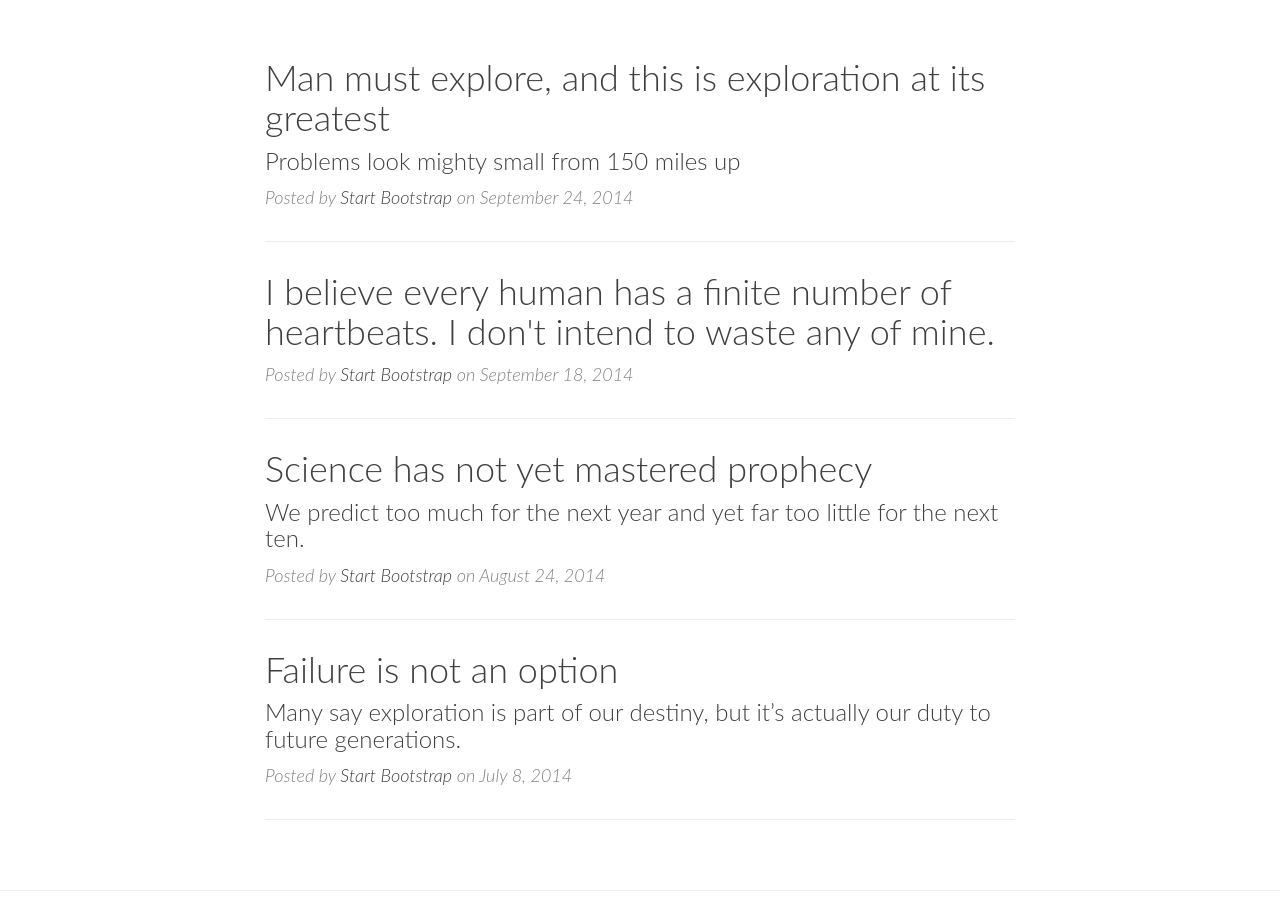
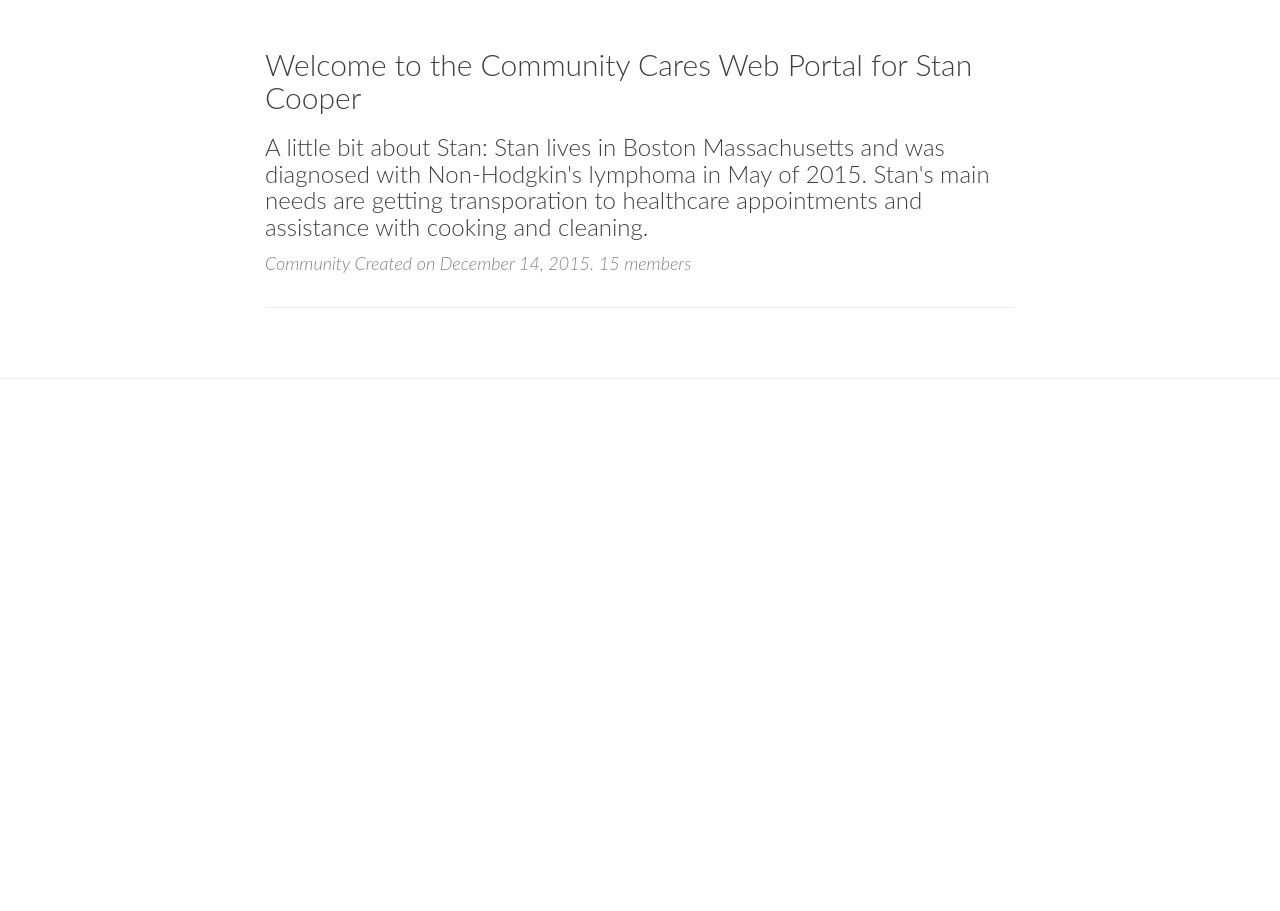
Before and after one commit to mkutter72/project4-frontend-II, a website: page indexFull.html in a window 1280 px wide. Shown: the part 500-1411 px from the top of the page. After the commit the page ends 899 px from the top, so only its background shows below. Drawn offline with nearby package versions, Linux system fonts and the light colour scheme.

Commit message:
UI fixes

```diff
--- a/indexFull.html
+++ b/indexFull.html
@@ -90,48 +90,14 @@
         <div class="row">
             <div class="col-lg-8 col-lg-offset-2 col-md-10 col-md-offset-1">
                 <div class="post-preview">
-                    <a href="post.html">
                         <h2 class="post-title">
-                            Man must explore, and this is exploration at its greatest
+                            Welcome to the Community Cares Web Portal for Stan Cooper
                         </h2>
                         <h3 class="post-subtitle">
-                            Problems look mighty small from 150 miles up
+                            A little bit about Stan:   Stan lives in Boston Massachusetts and was diagnosed with Non-Hodgkin's lymphoma in May of 2015.   Stan's main needs are getting transporation to healthcare appointments and assistance with cooking and cleaning.
                         </h3>
                     </a>
-                    <p class="post-meta">Posted by <a href="#">Start Bootstrap</a> on September 24, 2014</p>
-                </div>
-                <hr>
-                <div class="post-preview">
-                    <a href="post.html">
-                        <h2 class="post-title">
-                            I believe every human has a finite number of heartbeats. I don't intend to waste any of mine.
-                        </h2>
-                    </a>
-                    <p class="post-meta">Posted by <a href="#">Start Bootstrap</a> on September 18, 2014</p>
-                </div>
-                <hr>
-                <div class="post-preview">
-                    <a href="post.html">
-                        <h2 class="post-title">
-                            Science has not yet mastered prophecy
-                        </h2>
-                        <h3 class="post-subtitle">
-                            We predict too much for the next year and yet far too little for the next ten.
-                        </h3>
-                    </a>
-                    <p class="post-meta">Posted by <a href="#">Start Bootstrap</a> on August 24, 2014</p>
-                </div>
-                <hr>
-                <div class="post-preview">
-                    <a href="post.html">
-                        <h2 class="post-title">
-                            Failure is not an option
-                        </h2>
-                        <h3 class="post-subtitle">
-                            Many say exploration is part of our destiny, but it’s actually our duty to future generations.
-                        </h3>
-                    </a>
-                    <p class="post-meta">Posted by <a href="#">Start Bootstrap</a> on July 8, 2014</p>
+                    <p class="post-meta">Community Created on December 14, 2015.  15 members</p>
                 </div>
                 <hr>
 
```
Also changed, not shown: index.html (+0 -34 lines).
